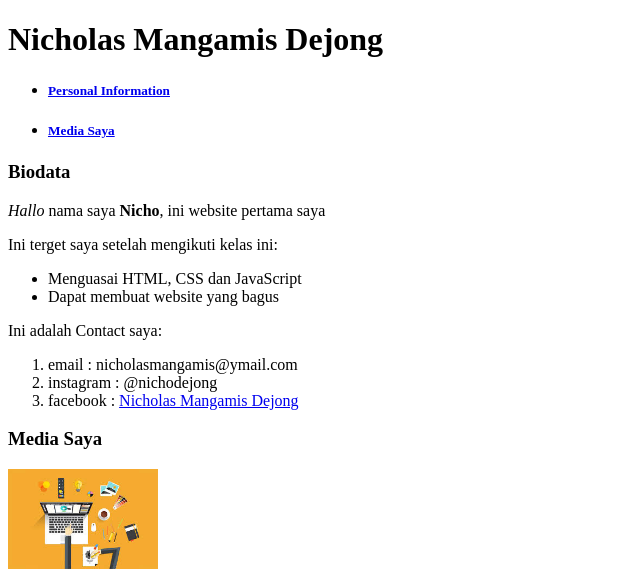
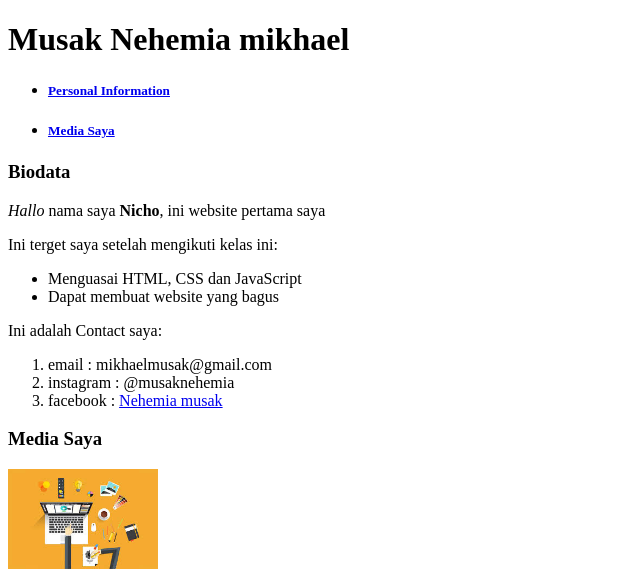
Before and after one commit to Nehemia11/Webpro, a plain HTML site: page exescise/index.html in a window 1280 px wide. Shown: the top 570 px of the page, without its empty margins (0-640 px from the left). Drawn offline with Linux system fonts and the light colour scheme; grey boxes are pictures that could not be loaded.

Commit message:
Update index.html

```diff
--- a/exescise/index.html
+++ b/exescise/index.html
@@ -6,7 +6,7 @@
   </head>
   <body>
   	<header>
-  		<h1>Nicholas Mangamis Dejong</h1>
+  		<h1>Musak Nehemia mikhael</h1>
   		<ul>
   			<li><h5><a href="#personal">Personal Information</li></a></h5></li>
   			<li><h5><a href="#media">Media Saya</a></h5></li>
@@ -26,9 +26,9 @@
   	      <!-- Unordered List -->
   	      Ini adalah Contact saya:
   	      <ol>
-  	      	<li>email : nicholasmangamis@ymail.com</li>
-  	      	<li>instagram : @nichodejong</li>
-  	      	<li>facebook : <a href="https://facebook.com">Nicholas Mangamis Dejong</a></li>
+  	      	<li>email : mikhaelmusak@gmail.com</li>
+  	      	<li>instagram : @musaknehemia</li>
+  	      	<li>facebook : <a href="https://facebook.com">Nehemia musak</a></li>
   	      </ol>
   	</div>
   	<div id="media">
```
